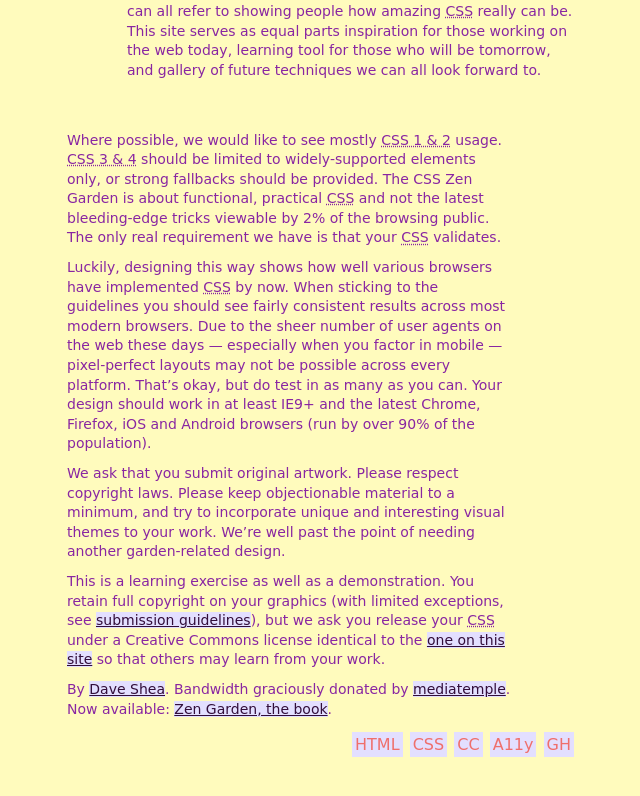
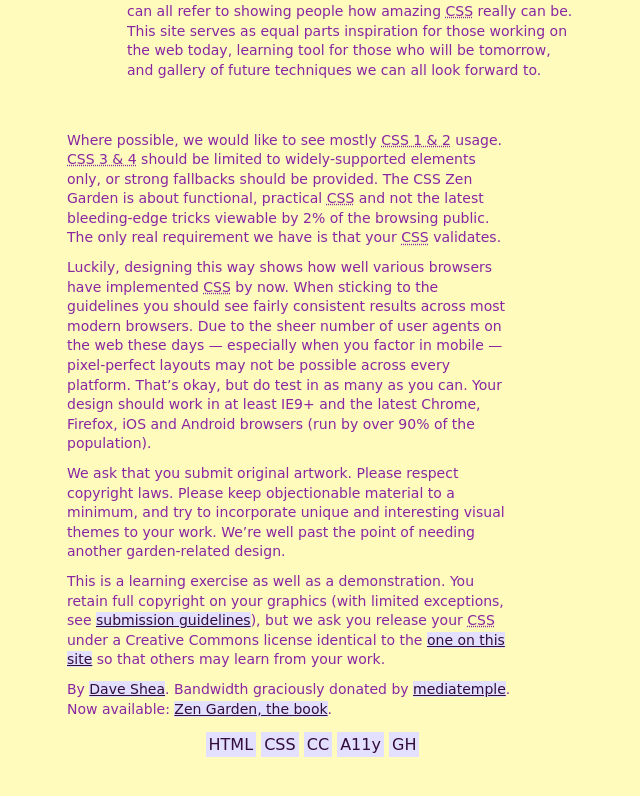
Before and after one commit to Giscam2501/Css-Zen-Garden, a website: page ZEN GARDEN PROJECT/index.html in a window 1280 px wide. Shown: the part 1270-2066 px from the top of the page, without its empty margins (443-1083 px from the left). Drawn offline with nearby package versions, Linux system fonts and the light colour scheme; files that its build step writes are made by us from their sources; files whose address does not match are found by name; a web font is replaced by a local one.

Commit message:
Update style.scss

```diff
--- a/ZEN GARDEN PROJECT/scss/style.scss
+++ b/ZEN GARDEN PROJECT/scss/style.scss
@@ -113,7 +113,7 @@ header [role="banner"]{
 footer {
     width: 539px;
     margin: 5px 0 0 226px;
-    text-align: right;
+    text-align: center;
     padding: 3px 14px 43px 0;
     background-image: url("../assets/Flower1.png");
 }
@@ -205,16 +205,13 @@ footer {
 
 footer a {
     text-decoration: none;
-    color: $color-2;
-    background-color: $color-4;
-    border: 1px solid $color-5;
+    color: $color-3;
     padding: 3px 3px;
     height: 100%;
 }
 
 footer a:hover {
-    background-color: $color-4;
-    color:$color-3;
+    color:$color-2;
 }
 
 .extra1,
```
